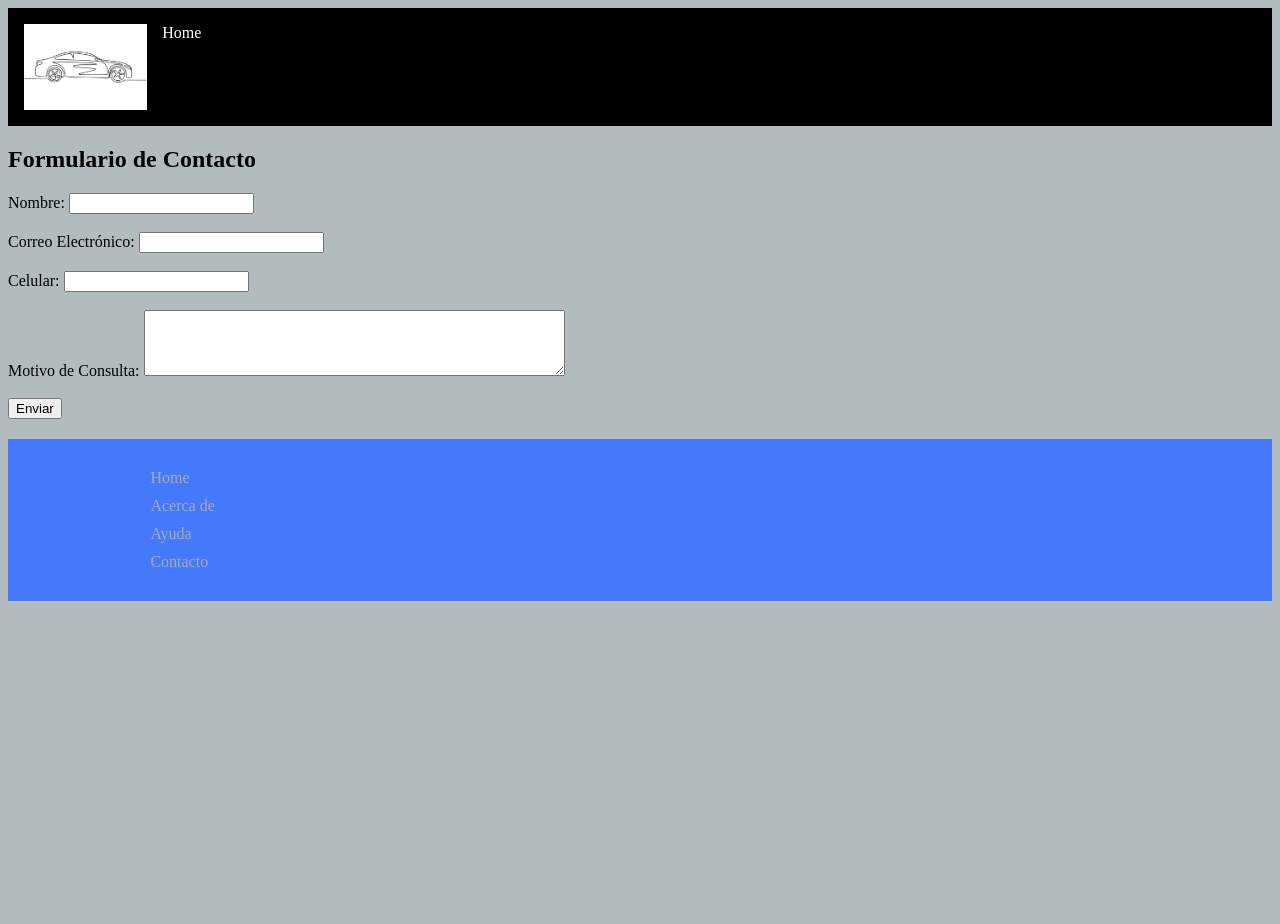
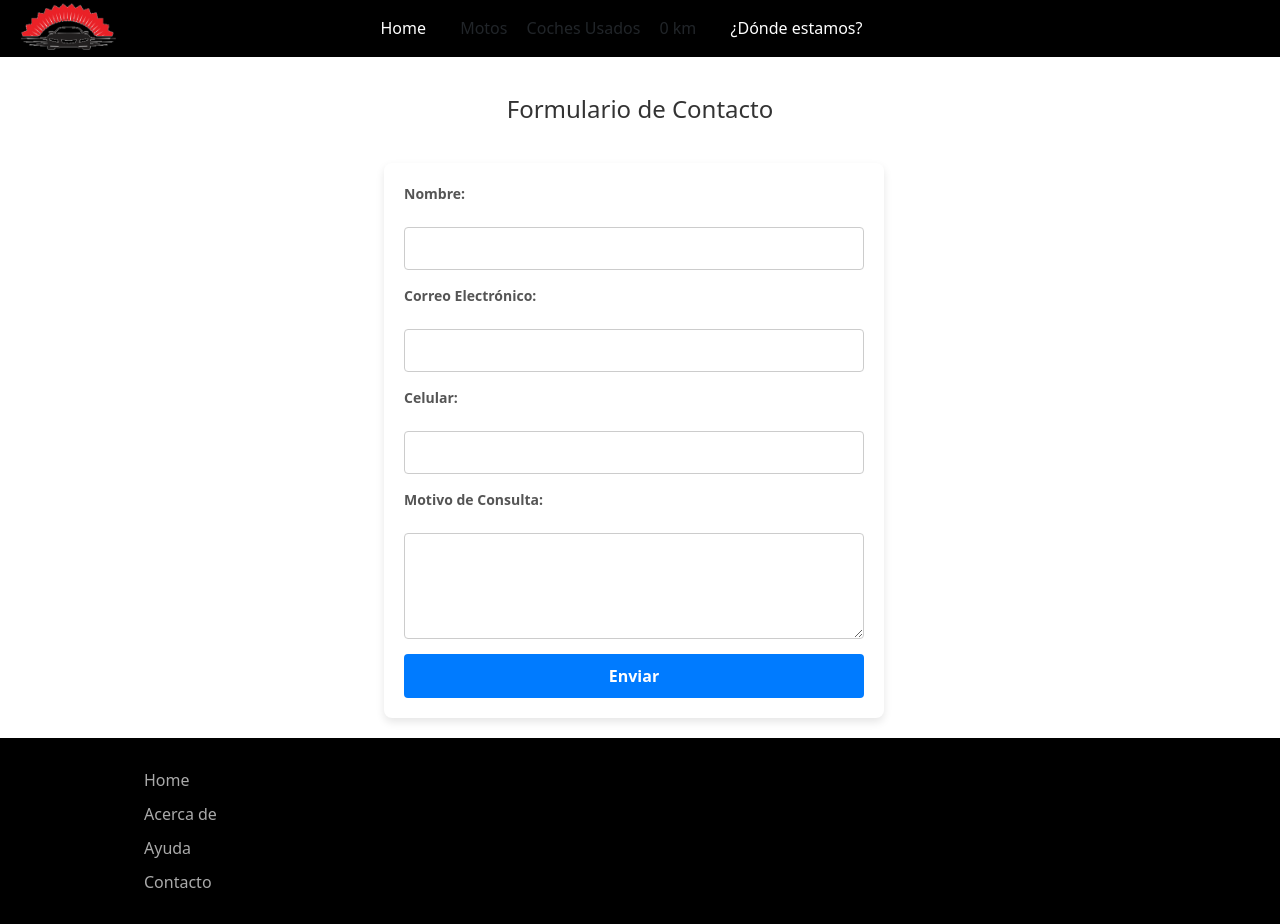
Before and after one commit to FacuCastro317/Talento-Tech-Project, a plain HTML site: page Proyecto final/html/contacto.html in a window 1280 px wide. Before the commit the page ends 800 px from the top, so only its background shows below. Drawn offline with nearby package versions, Linux system fonts and the light colour scheme.

Commit message:
Mejora de pag contacto y sucursales

```diff
--- a/Proyecto final/css/estilos.css
+++ b/Proyecto final/css/estilos.css
@@ -1,10 +1,8 @@
-html {
-    background-color: rgba(83, 106, 109, 0.445);
-}
 
 #logo{
-    height: 10%;
-    width: 10%;
+    height: 8%;
+    width: 8%;
+    margin: -3% 0;
 }
 
 /* Estilo general de la barra de navegación */
@@ -18,7 +16,7 @@ nav {
 /* Eliminar el estilo de lista predeterminado */
 nav ul {
     list-style: none;
-    padding: 0;
+    padding: 0 20%;
     margin: 0;
 }
 
@@ -44,7 +42,7 @@ nav ul li a:hover {
 
 /* Estilo general del footer */
 footer {
-    background-color: #4579fb;
+    background-color: #000000;
     color: #aaa;
     padding: 20px;
     text-align: left;
@@ -80,6 +78,10 @@ footer ul li a {
 /* Efecto al pasar el mouse por encima del enlace */
 footer ul li a:hover {
     color: #fff;
+}
+
+.container_buscador {
+    margin: 3% 20% 3% 30%;
 }
 
 .custom-card {
@@ -125,3 +127,114 @@ footer ul li a:hover {
     box-shadow: 0 0 5px rgba(0, 123, 255, 0.5);
     outline: none;
   }
+
+.sucursal-box {
+    position: relative;
+    border: 2px solid red; /* Borde negro */
+    padding: 20px; /* Espaciado interno */
+    margin: 5% 5%; /* Separación con otros elementos */
+    background-color: #fff; /* Fondo blanco */
+    border-radius: 10px; /* Esquinas redondeadas */
+    box-shadow: 0 0 10px rgba(0, 0, 0, 0.1); /* Sombra opcional */
+}
+
+.sucursal-box::before {
+    content: ""; /* Elemento visual */
+    position: absolute;
+    top: -8px; /* Espaciado para el borde rojo */
+    left: -8px;
+    right: -8px;
+    bottom: -8px;
+    border: 3px solid black; /* Borde rojo externo */
+    border-radius: 14px; /* Redondeo mayor para que coincida */
+}
+
+.iframe-maps {
+    border: 2px solid black;
+    border-radius: 10px;
+    position:relative;
+    margin-left: 10%;
+}
+
+.boton {
+    display: inline-block;
+    padding: 10px 20px;
+    color: white;
+    background-color: blue;
+    text-decoration: none;
+    border-radius: 5px;
+    text-align: center;
+}
+
+.maps-box{
+    display: flex;
+}
+
+.mas-info-box {
+    display: inline-block;
+    padding: 10%;
+}
+
+.form-title {
+    text-align: center;
+    color: #333;
+    font-size: 24px;
+    margin: 3% 0;
+}
+
+/* Estilo del formulario */
+.contact-form {
+    background-color: #fff;
+    padding: 20px;
+    border-radius: 8px;
+    box-shadow: 0 4px 8px rgba(0, 0, 0, 0.1);
+    width: 100%;
+    max-width: 500px;
+    display: flex;
+    flex-direction: column;
+    gap: 15px;
+    margin-left: 30%;
+}
+
+/* Estilo de las etiquetas */
+.form-label {
+    font-size: 14px;
+    font-weight: bold;
+    color: #555;
+}
+
+/* Estilo de los inputs y textarea */
+.form-input,
+.form-textarea {
+    width: 100%;
+    padding: 10px;
+    border: 1px solid #ccc;
+    border-radius: 4px;
+    font-size: 14px;
+    color: #333;
+}
+
+.form-input:focus,
+.form-textarea:focus {
+    border-color: #007BFF;
+    outline: none;
+    box-shadow: 0 0 5px rgba(0, 123, 255, 0.5);
+}
+
+/* Botón de envío */
+.form-button {
+    background-color: #007BFF;
+    color: #fff;
+    padding: 10px;
+    border: none;
+    border-radius: 4px;
+    font-size: 16px;
+    font-weight: bold;
+    cursor: pointer;
+    text-align: center;
+    transition: background-color 0.3s ease;
+}
+
+.form-button:hover {
+    background-color: #0056b3;
+}
--- a/Proyecto final/html/contacto.html
+++ b/Proyecto final/html/contacto.html
@@ -5,49 +5,45 @@
     <meta name="viewport" content="width=device-width, initial-scale=1.0">
     <link rel="stylesheet" href="/css/estilos.css">
     <title>Concesionaria</title>
+    <link href="https://cdn.jsdelivr.net/npm/bootstrap@5.3.0-alpha1/dist/css/bootstrap.min.css" rel="stylesheet">
     <link rel="preconnect" href="https://fonts.googleapis.com">
     <link rel="preconnect" href="https://fonts.gstatic.com" crossorigin>
     <link href="https://fonts.googleapis.com/css2?family=Lora:ital,wght@0,400..700;1,400..700&display=swap" rel="stylesheet">
 </head>
+
 <body>
-
     <nav>
-        <img id='logo' src="/img/logo.jpg" alt="Logo de la empresa">
+        <img id='logo' src="/img/logo-nuevo.png" alt="Logo de la empresa">
         <ul>
-            <li><a href="index.html">Home</a></li>
+            <li><a href="../index.html">Home</a></li>
             <li>Motos</li>
             <li>Coches Usados</li>
             <li>0 km</li>
-            <li>¿Dónde estamos?</li>
+            <li><a href="ubicacion.html">¿Dónde estamos?</a></li>
         </ul>
     </nav>
 
+    <h2 class="form-title">Formulario de Contacto</h2>
 
-    <h2>Formulario de Contacto</h2>
-
-    <form   action="https://formspree.io/f/xgveyqpl" method="POST">
+    <form action="https://formspree.io/f/xgveyqpl" method="POST" class="contact-form">
         <!-- Campo para el nombre -->
-        <label for="nombre">Nombre:</label>
-        <input type="text" id="nombre" name="nombre" required>
-        <br><br>
+        <label for="nombre" class="form-label">Nombre:</label>
+        <input type="text" id="nombre" name="nombre" class="form-input" required>
 
         <!-- Campo para el correo -->
-        <label for="correo">Correo Electrónico:</label>
-        <input type="email" id="correo" name="correo" required>
-        <br><br>
+        <label for="correo" class="form-label">Correo Electrónico:</label>
+        <input type="email" id="correo" name="correo" class="form-input" required>
 
         <!-- Campo para el celular -->
-        <label for="celular">Celular:</label>
-        <input type="tel" id="celular" name="celular" required>
-        <br><br>
+        <label for="celular" class="form-label">Celular:</label>
+        <input type="tel" id="celular" name="celular" class="form-input" required>
 
         <!-- Campo para el motivo de consulta -->
-        <label for="motivo">Motivo de Consulta:</label>
-        <textarea id="motivo" name="motivo" rows="4" cols="50" required></textarea>
-        <br><br>
+        <label for="motivo" class="form-label">Motivo de Consulta:</label>
+        <textarea id="motivo" name="motivo" class="form-textarea" rows="4" required></textarea>
 
         <!-- Botón de envío -->
-        <button type="submit">Enviar</button>
+        <button type="submit" class="form-button">Enviar</button>
     </form>
 
     <footer>
```
Also changed, not shown: Proyecto final/html/ubicacion.html (+20 -2 lines), Proyecto final/index.html (+1 -1 lines). Lines whose indentation alone changed are shown as unchanged.
